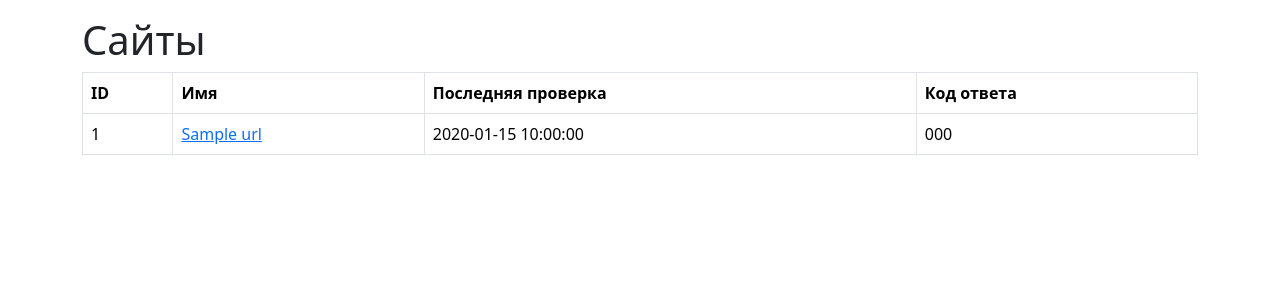
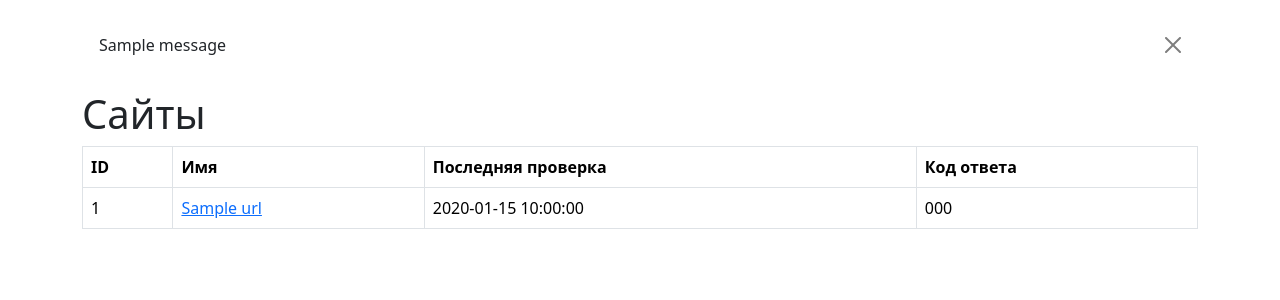
Before and after one commit to mishablokhin/python-project-83, a Flask app: page /urls in a window 1280 px wide. Shown: the part 56-356 px from the top of the page. Run offline with Flask 3, Linux system fonts and the light colour scheme; one stand-in notice (Sample message) is shown; a database or web service that is not in the repository returns one stand-in record (values such as "Sample title"); some libraries are stand-ins or nearby versions.

Commit message:
Moved flash messages logic to base.html

```diff
--- a/page_analyzer/templates/base.html
+++ b/page_analyzer/templates/base.html
@@ -13,13 +13,29 @@
         <a class="navbar-brand" href="/">Анализатор страниц</a>
         <div id="navbarNav">
           <ul class="navbar-nav">
-            <li class="nav-item"><a class="nav-link" href="/urls">Сайты</a></li>
+            <a class="nav-link" href="{{ url_for('show_added_urls_page') }}">Сайты</a>
           </ul>
         </div>
       </nav>
     </header>
     <main class="flex-grow-1">
       <div class="container-lg mt-3">
+
+         <!-- Код для Flash-сообщений -->
+        {% with messages = get_flashed_messages(with_categories=True) %}
+        {% if messages %}
+        <div class="alert-container">
+          {% for category, message in messages %}
+          <div class="alert {{ category }} alert-dismissible fade show" role="alert">
+            {{ message }}
+            <button type="button" class="btn-close" data-bs-dismiss="alert" aria-label="Close"></button>
+          </div>
+          {% endfor %}
+        </div>
+        {% endif %}
+        {% endwith %}
+        <!-- Код для Flash-сообщений -->
+
         {% block content %}{% endblock %}
       </div>
     </main>
```
Also changed, not shown: page_analyzer/templates/index.html (+1 -8 lines), page_analyzer/templates/url.html (+0 -8 lines).
